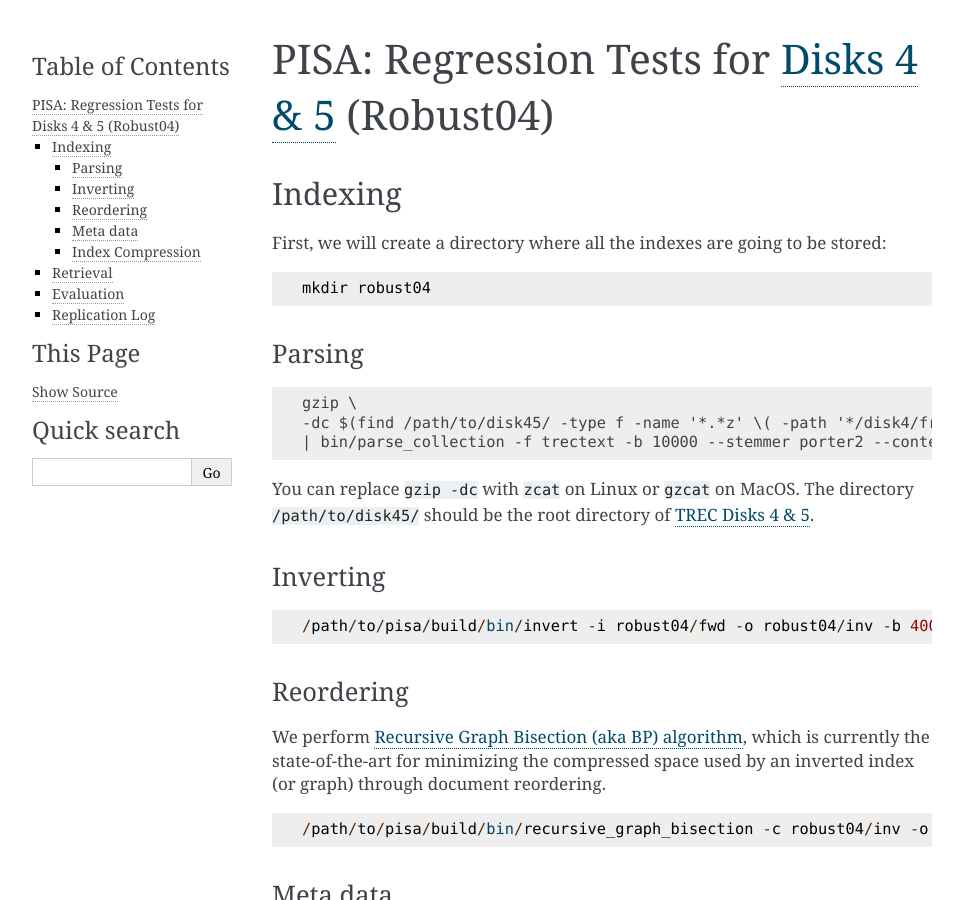
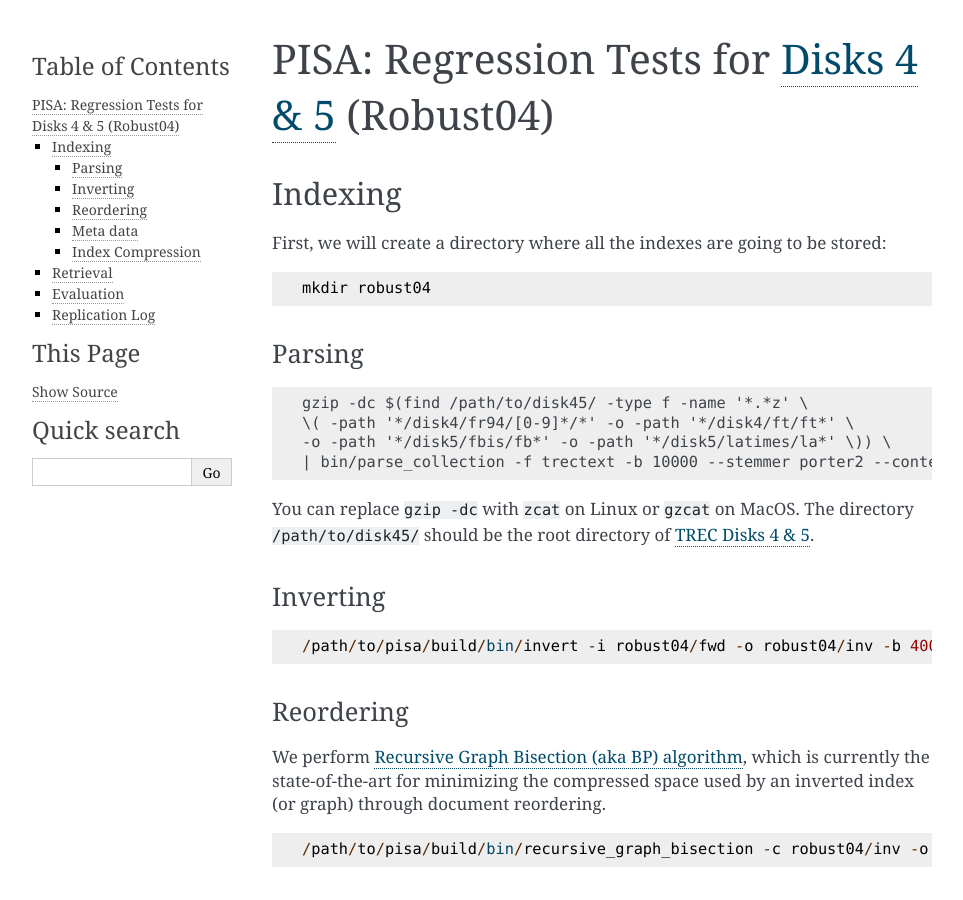
Before and after one commit to pisa-engine/pisa, a Sphinx documentation site: the page built from docs/source/experiments/regression-robust04.md, in a window 1280 px wide and 900 px high. Shown: the whole window, without its empty margins (148-1111 px from the left). Built offline with Sphinx 7.4.7, drawn with Linux system fonts in a browser that asks for light colours.

````diff
--- a/docs/source/experiments/regression-robust04.md
+++ b/docs/source/experiments/regression-robust04.md
@@ -11,8 +11,9 @@ mkdir robust04
 ### Parsing
 
 ```
-gzip \
--dc $(find /path/to/disk45/ -type f -name '*.*z' \( -path '*/disk4/fr94/[0-9]*/*' -o -path '*/disk4/ft/ft*' -o -path '*/disk5/fbis/fb*' -o -path '*/disk5/latimes/la*' \)) \
+gzip -dc $(find /path/to/disk45/ -type f -name '*.*z' \
+\( -path '*/disk4/fr94/[0-9]*/*' -o -path '*/disk4/ft/ft*' \
+-o -path '*/disk5/fbis/fb*' -o -path '*/disk5/latimes/la*' \)) \
 | bin/parse_collection -f trectext -b 10000 --stemmer porter2 --content-parser html -o robust04/fwd
 ```
 
````
